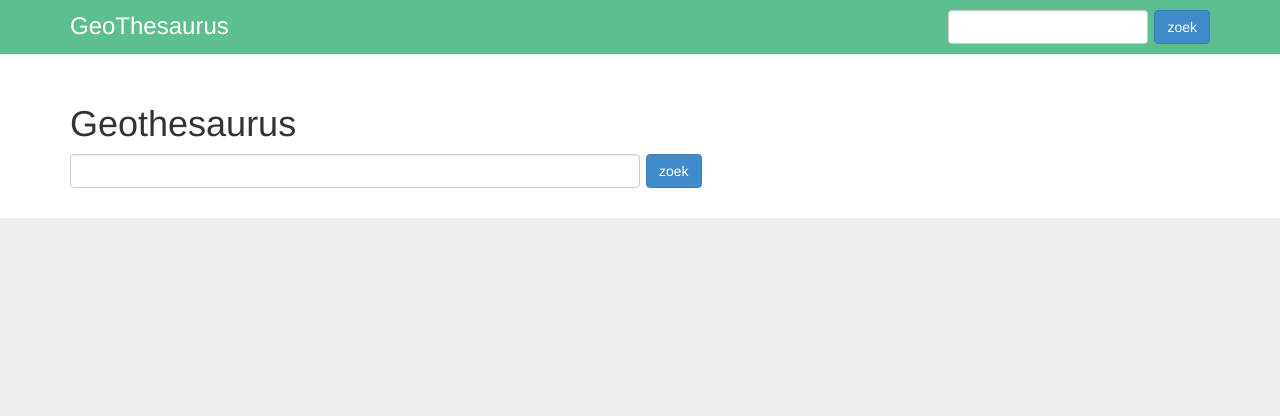
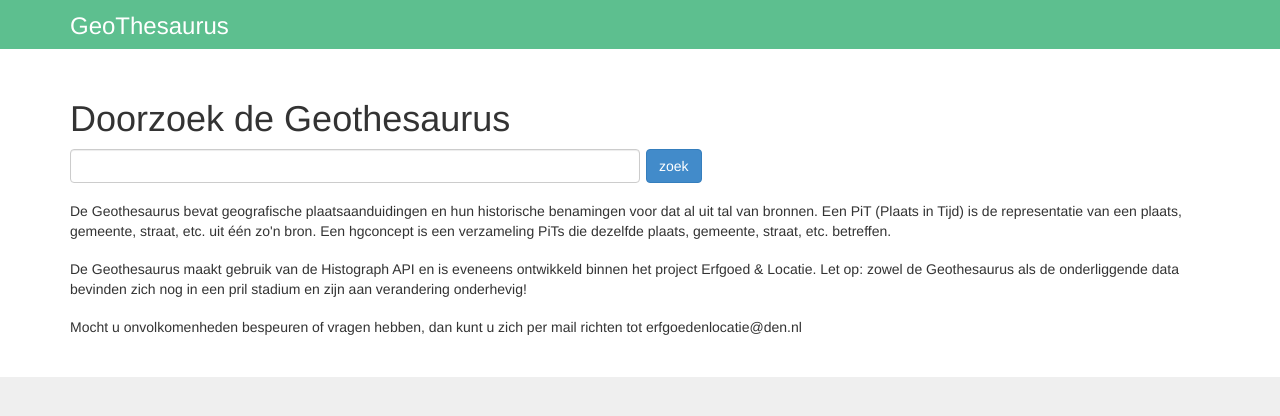
Before and after one commit to erfgoed-en-locatie/geothesaurus, a CodeIgniter app: page /erfgoedenlocatie/ in a window 1280 px wide. Shown: the top 416 px of the page. Run offline with CodeIgniter, Linux system fonts and the light colour scheme; some libraries are stand-ins or nearby versions.

Commit message:
styles and frompit2concept

```diff
--- a/application/config/routes.php
+++ b/application/config/routes.php
@@ -41,6 +41,8 @@
 $route['default_controller'] = "start";
 $route['404_override'] = '';
 
+$route['hgconcept/frompit/(:any)'] = "hgconcept/frompit/$1";
+
 $route['hgconcept/(?!deliver|html|json|rdf)(:any)'] = "hgconcept/deliver/$1";
 $route['pit/(?!deliver|html|json|rdf)(:any)'] = "pit/deliver/$1";
 $route['bron/(?!deliver|html|json|rdf)(:any)'] = "bron/deliver/$1";
--- a/application/views/header.php
+++ b/application/views/header.php
@@ -4,7 +4,7 @@
 
 <meta http-equiv="Content-Type" content="text/html; charset=UTF-8">
 <meta name="viewport" content="width=device-width, initial-scale=1.0">
-<title>Erfgeo</title>
+<title>Geothesaurus</title>
 
 <link href="<?= $this->config->item('base_url') ?>assets/css/bootstrap.min.css" rel="stylesheet" media="all">
 <link href="<?= $this->config->item('base_url') ?>assets/css/style.css" rel="stylesheet" media="all" />
@@ -21,9 +21,11 @@
 <div id="headerbg">
 <div id="header" class="container">
     <div id="usernav">
+    	<? if($this->router->fetch_method() != "index"){ ?>
         <form action="<?= $this->config->item('base_url') ?>">
         <input style="width:200px;" value="" type="text" class="floatinput form-control" name="q" /> <button class="btn btn-primary">zoek</button>
 		</form>
+		<? } ?>
     </div>
 
     <h1><a href="<?= $this->config->item('base_url') ?>">GeoThesaurus</a></h1>
--- a/application/views/start.php
+++ b/application/views/start.php
@@ -9,9 +9,9 @@ if($count==1){
 ?>
 
 
-<h1>Geothesaurus</h1>
+<h1>Doorzoek de Geothesaurus</h1>
 
-<p></p>
+
 
 <form action="<?= $this->config->item('base_url') ?>">
 
@@ -20,7 +20,15 @@ if($count==1){
 
 </form>
 
-<? if(isset($_GET['q'])){ ?><h2><?= $count ?> <?= $resultaten ?> gevonden</h2><? } ?>
+<? if(isset($_GET['q'])){ ?>
+	<h2><?= $count ?> <?= $resultaten ?> gevonden</h2>
+<? }else{ ?>
+	<p>De Geothesaurus bevat geografische plaatsaanduidingen en hun historische benamingen voor dat al uit tal van bronnen. Een PiT (Plaats in Tijd) is de representatie van een plaats, gemeente, straat, etc. uit één zo'n bron. Een hgconcept is een verzameling PiTs die dezelfde plaats, gemeente, straat, etc. betreffen.</p>
+
+	<p>De Geothesaurus maakt gebruik van de Histograph API en is eveneens ontwikkeld binnen het project Erfgoed &amp; Locatie. Let op: zowel de Geothesaurus als de onderliggende data bevinden zich nog in een pril stadium en zijn aan verandering onderhevig!</p>
+
+	<p>Mocht u onvolkomenheden bespeuren of vragen hebben, dan kunt u zich per mail richten tot erfgoedenlocatie@den.nl</p>
+<? } ?>
 <div id="results">
 
 <? foreach ($results as $result) {
--- a/assets/css/style.css
+++ b/assets/css/style.css
@@ -33,3 +33,6 @@ body{
 	float: left;
 	margin-right: 6px;
 }
+p{
+	margin-top: 18px;
+}
```
Also changed, not shown: application/controllers/hgconcept.php (+29 -2 lines), README.md.
